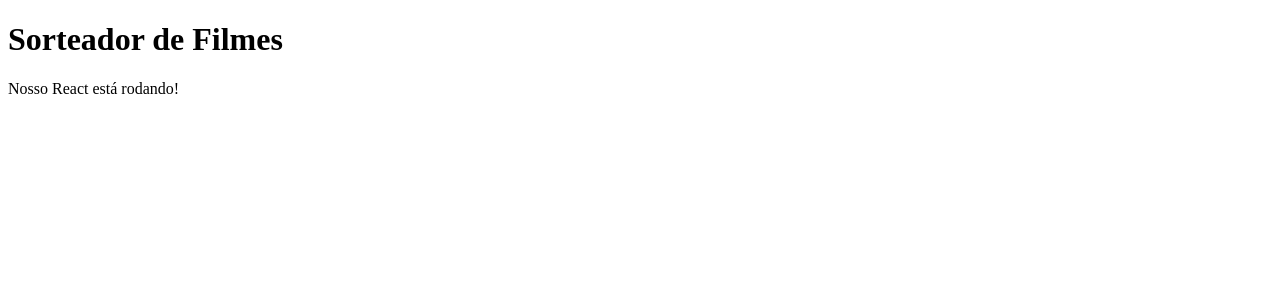
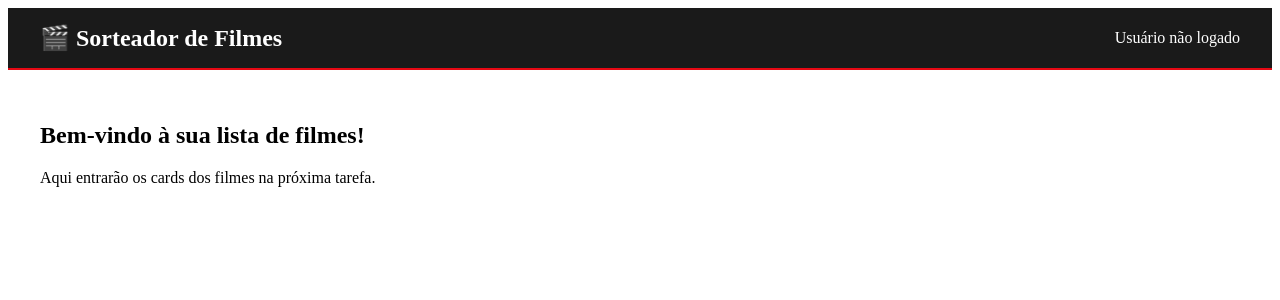
Before and after one commit to LucasAlvesLougon/cine_random, a React (Vite) app: page / in a window 1280 px wide. Shown: the top 300 px of the page. Built offline with nearby package versions, Linux system fonts and the light colour scheme.

Commit message:
feat: implementados componentes base da estrutura

```diff
--- a/src/App.jsx
+++ b/src/App.jsx
@@ -1,12 +1,23 @@
+import {Layout} from './components/Layout';
+import {Loading} from './components/Loading';
 import './App.css'
 
-    function App() {
-      return (
+function App() {
+  const estaCarregando = false;
+
+  return (
+    <Layout>
+      {}
+      {estaCarregando ? (
+        <Loading />
+      ) : (
         <div>
-          <h1>Sorteador de Filmes</h1>
-          <p>Nosso React está rodando!</p>
+          <h2>Bem-vindo à sua lista de filmes!</h2>
+          <p>Aqui entrarão os cards dos filmes na próxima tarefa.</p>
         </div>
-      )
-    }
+      )}
+    </Layout>
+  );
+}
 
-    export default App
+export default App
--- /dev/null
+++ b/src/components/Header.jsx
@@ -0,0 +1,11 @@
+import styles from './Header.module.css';
+
+export function Header() {
+    return (
+    <header className={styles.header}>
+        <h1 className={styles.title}>🎬 Sorteador de Filmes</h1>
+        {/* Futuramente colocaremos o botão de Login/Logout aqui */}
+        <div>Usuário não logado</div>
+    </header>
+    );
+}
--- /dev/null
+++ b/src/components/Header.module.css
@@ -0,0 +1,14 @@
+.header {
+    background-color: #1a1a1a;
+    padding: 1rem 2rem;
+    color: white;
+    display: flex;
+    justify-content: space-between;
+    align-items: center;
+    border-bottom: 2px solid #e50914; /* Vermelho estilo Netflix */
+}
+
+.title {
+    margin: 0;
+    font-size: 1.5rem;
+}
--- /dev/null
+++ b/src/components/Layout.jsx
@@ -0,0 +1,14 @@
+import { Header } from './Header';
+import styles from './Layout.module.css';
+
+// A propriedade 'children' representa tudo que for colocado DENTRO do Layout
+export function Layout({ children }) {
+    return (
+    <div className={styles.container}>
+        <Header />
+        <main className={styles.mainContent}>
+        {children}
+        </main>
+    </div>
+    );
+}
--- /dev/null
+++ b/src/components/Layout.module.css
@@ -0,0 +1,13 @@
+.container {
+    min-height: 100vh;
+    display: flex;
+    flex-direction: column;
+}
+
+.mainContent {
+    flex: 1;
+    padding: 2rem;
+    max-width: 1200px;
+    margin: 0 auto;
+    width: 100%;
+}
--- /dev/null
+++ b/src/components/Loading.jsx
@@ -0,0 +1,7 @@
+export function Loading() {
+    return (
+    <div style={{ textAlign: 'center', padding: '2rem' }}>
+        <h2>⏳ Carregando...</h2>
+    </div>
+    );
+}
```
Also changed, not shown: src/components/Loading.module.css (added).
